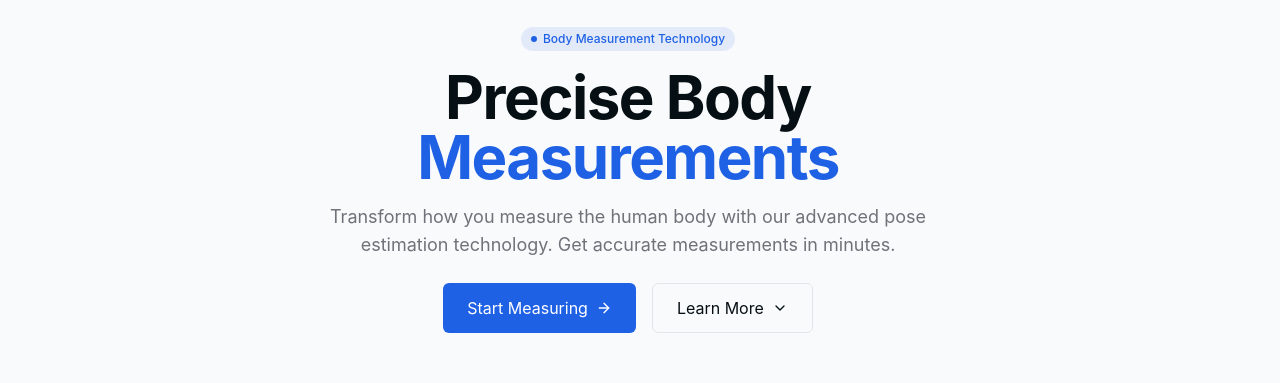
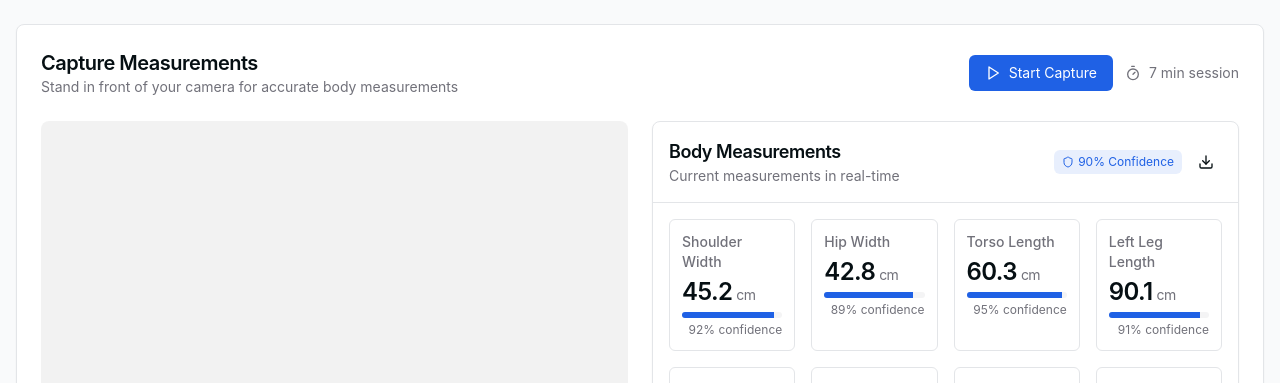
Before and after one commit to An1ru5h/ai-body-measurement, a React (Vite) app: page / in a window 1280 px wide. Shown: the top 383 px of the page. Built offline with nearby package versions, Linux system fonts and the light colour scheme; no server answers; a web font is replaced by a local one.

Commit message:
Remove unnecessary code
This commit removes some code as requested.

```diff
--- a/src/pages/Index.tsx
+++ b/src/pages/Index.tsx
@@ -3,9 +3,8 @@ import PoseLayout from '../components/PoseLayout';
 import Webcam from '../components/Webcam';
 import MeasurementDisplay from '../components/MeasurementDisplay';
 import MeasurementHistory from '../components/MeasurementHistory';
-import LandmarkVisualization, { Landmark, Connection } from '../components/LandmarkVisualization';
 import { mockMeasurements } from '../utils/measurements';
-import { Play, Pause, Timer, Info, ArrowRight, ChevronDown } from 'lucide-react';
+import { Play, Pause, Timer, Info } from 'lucide-react';
 
 const Index = () => {
   const [isCapturing, setIsCapturing] = useState(false);
@@ -75,44 +74,6 @@ const Index = () => {
 
   return (
     <PoseLayout>
-      <section id="hero" className="mb-16">
-        <div className="space-y-6 md:pr-6 max-w-2xl mx-auto text-center">
-          <div className="animate-fade-in">
-            <div className="inline-flex items-center px-2.5 py-1 rounded-full bg-accent/10 text-accent text-xs font-medium mb-4">
-              <div className="w-1.5 h-1.5 rounded-full bg-accent mr-1.5"></div>
-              Body Measurement Technology
-            </div>
-
-            <h1 className="text-4xl md:text-5xl lg:text-6xl font-bold leading-tight tracking-tight mb-4">
-              Precise Body <br/>
-              <span className="text-accent">Measurements</span>
-            </h1>
-
-            <p className="text-muted-foreground text-lg mb-6">
-              Transform how you measure the human body with our advanced pose estimation technology. Get accurate measurements in minutes.
-            </p>
-
-            <div className="flex flex-col sm:flex-row gap-4 justify-center">
-              <button
-                onClick={() => document.getElementById('measurement')?.scrollIntoView({ behavior: 'smooth' })}
-                className="px-6 py-3 rounded-md bg-accent text-white hover:bg-accent/90 transition-colors flex items-center justify-center gap-2"
-              >
-                Start Measuring
-                <ArrowRight className="w-4 h-4" />
-              </button>
-
-              <button
-                onClick={() => document.getElementById('about')?.scrollIntoView({ behavior: 'smooth' })}
-                className="px-6 py-3 rounded-md border border-border hover:bg-secondary transition-colors flex items-center justify-center gap-2"
-              >
-                Learn More
-                <ChevronDown className="w-4 h-4" />
-              </button>
-            </div>
-          </div>
-        </div>
-      </section>
-
       <section id="measurement" className="mb-16 scroll-mt-20">
         <div className="bg-white rounded-lg border border-border shadow-sm p-6 mb-10 animate-fade-in">
           <div className="flex items-center justify-between mb-6">
```
